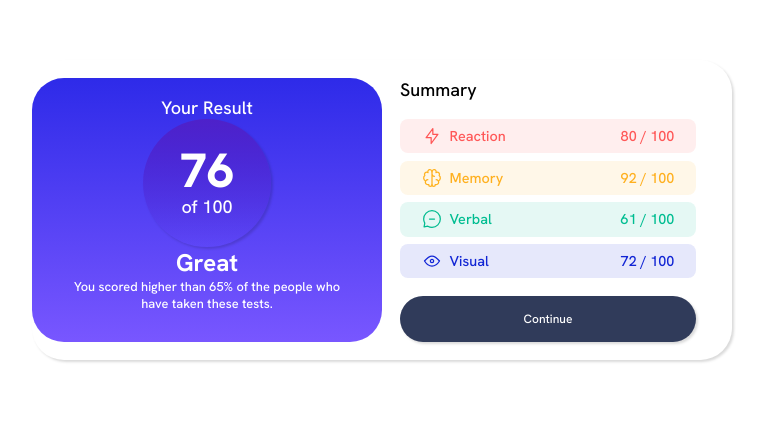
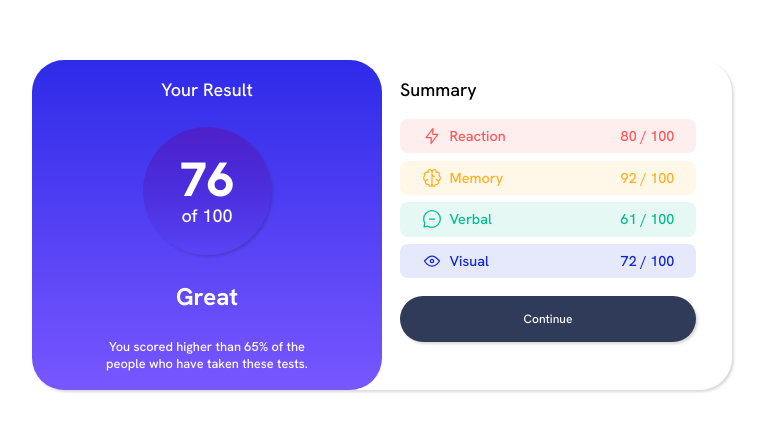
Before and after one commit to Suebxl/10_summary_component_frontendmentor_challenge, a plain HTML site: page index.html in a window 1280 px wide. Shown: the part 120-550 px from the top of the page, without its empty margins (258-1023 px from the left). Drawn offline with Linux system fonts and the light colour scheme.

Commit message:
width of paragrphs

```diff
--- a/index.css
+++ b/index.css
@@ -23,11 +23,12 @@ body {
 .result-summary-container {
   display: flex;
   flex-direction: column;
+  justify-content: space-between;
   align-items: center;
   border-radius: 2rem;
   background-color: white;
   box-shadow: rgba(0, 0, 0, 0.15) 1.95px 1.95px 2.6px;
-  width: 90%
+  width: 100%
 
 }
 
@@ -35,10 +36,10 @@ body {
   background-image: linear-gradient(hsl(241, 81%, 54%),hsl(252, 100%, 67%));
   text-align: center;
   color: hsl(0, 0%, 100%);
-  width: 90%;
+  width: 100%;
   border-radius: 2rem;
   padding: 1em 2em;
-  min-height: 250px;
+  min-height: 330px;
   display: flex;
   flex-direction: column;
   justify-content: space-between;
@@ -71,14 +72,17 @@ body {
   font-size: 1.5rem;
   font-weight:700;
 }
+
 .result-sentence {
   margin-bottom: 1em;
   font-size: 0.8rem;
+  width: 50%;
+  margin: 0 auto;
 }
 
 .summary {
   background-color: white;
-  min-height: 250px;
+  min-height: 330px;
   width: 90%;
   border-radius: 2rem;
   padding: 1em 2em 0 1em;
@@ -152,4 +156,7 @@ body {
     width: 50%;
 
   }
+  .result-sentence {
+    width:80%
+  }
 }
```
